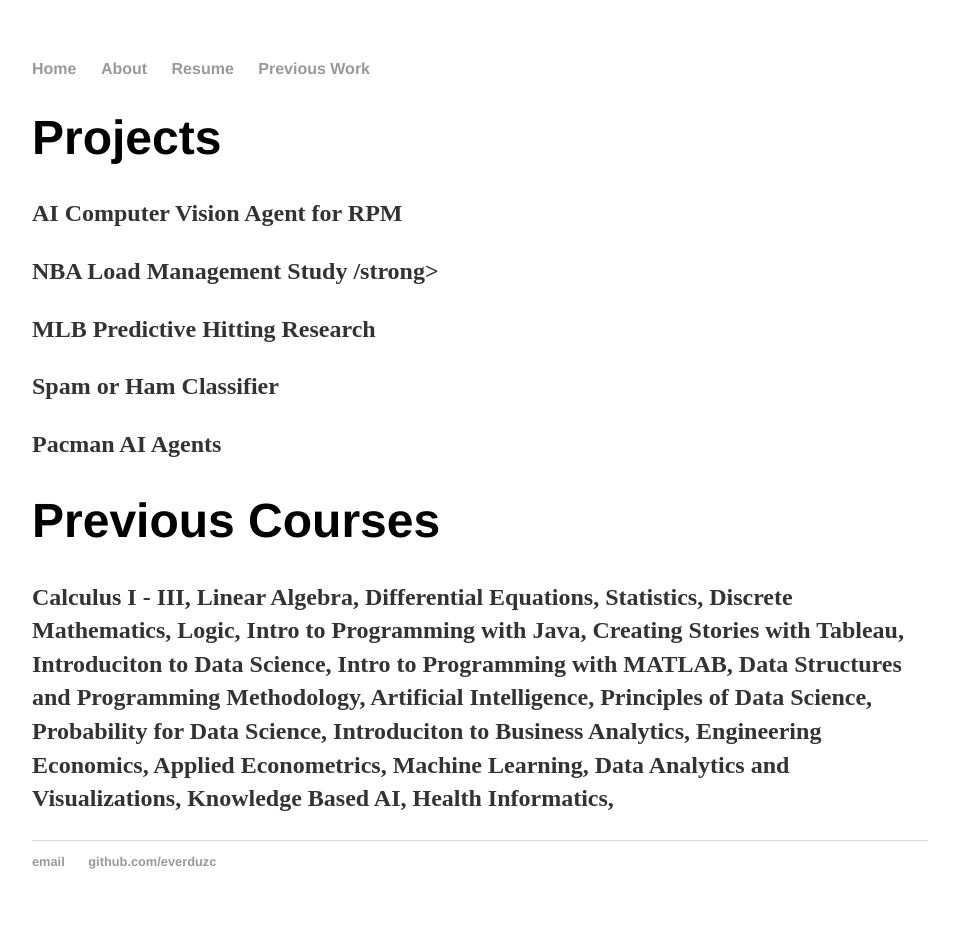
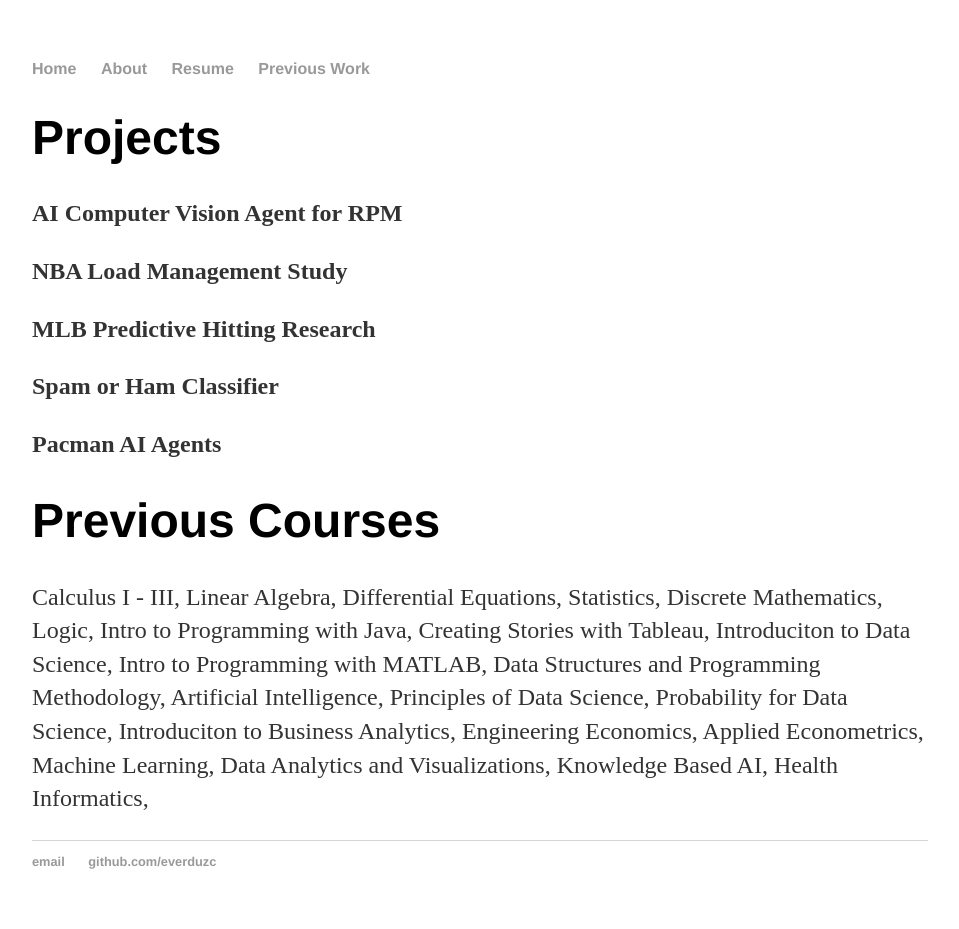
Before and after one commit to everduzc/everduzc.github.io, a Jekyll site: the page built from pw/index.html, in a window 1280 px wide. Shown: the whole page, without its empty margins (160-1119 px from the left). Built offline with Jekyll 4.4.1, drawn with Linux system fonts in a browser that asks for light colours.

Commit message:
Update index.html

```diff
--- a/pw/index.html
+++ b/pw/index.html
@@ -7,7 +7,7 @@
 
 		<h1> Projects </h1>
 		<p> <strong> AI Computer Vision Agent for RPM</strong> </p>
-		<p> <strong> NBA Load Management Study /strong> </p>
+		<p> <strong> NBA Load Management Study </strong> </p>
 		<p> <strong> MLB Predictive Hitting Research </strong> </p>
 		<p> <strong> Spam or Ham Classifier</strong> </p>
 		<p> <strong> Pacman AI Agents </strong> </p>
```
